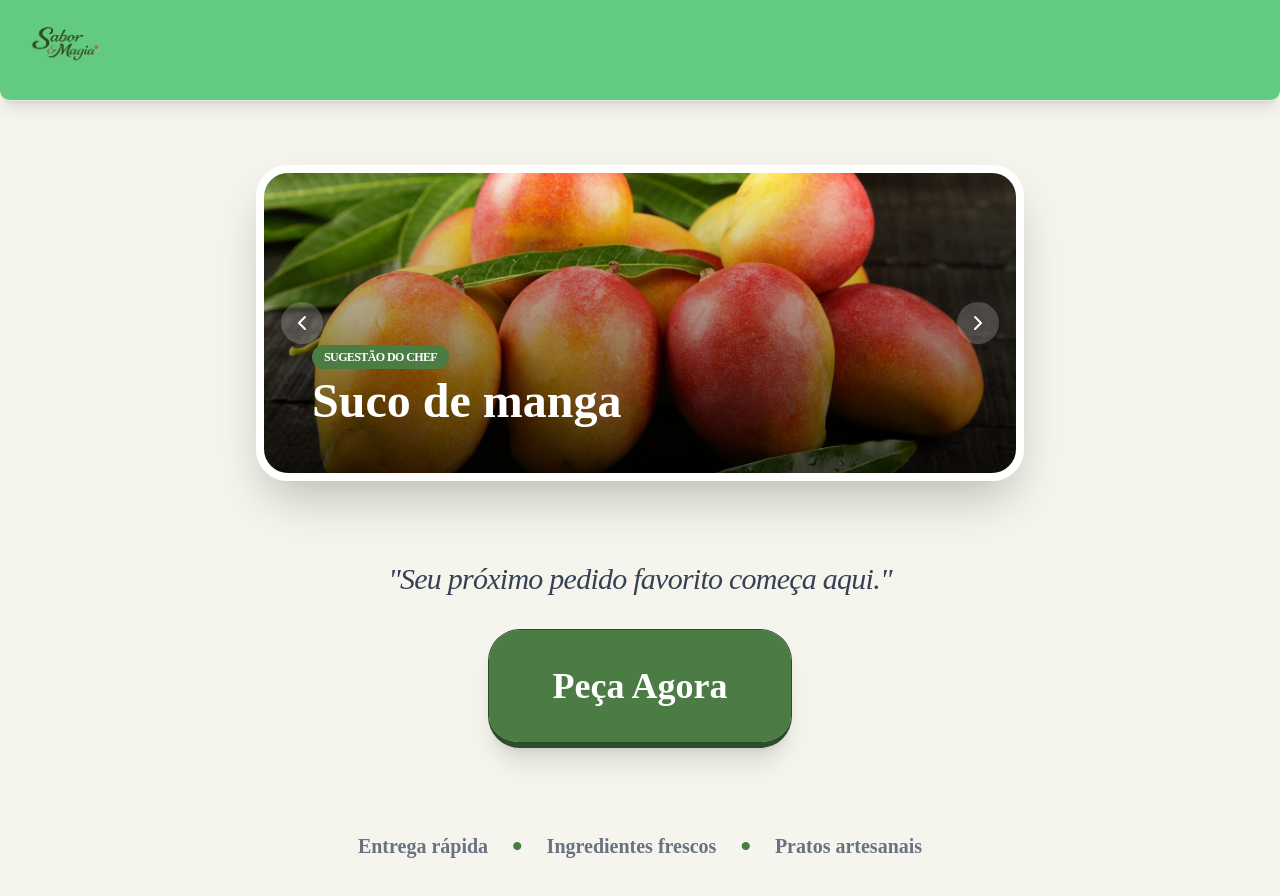
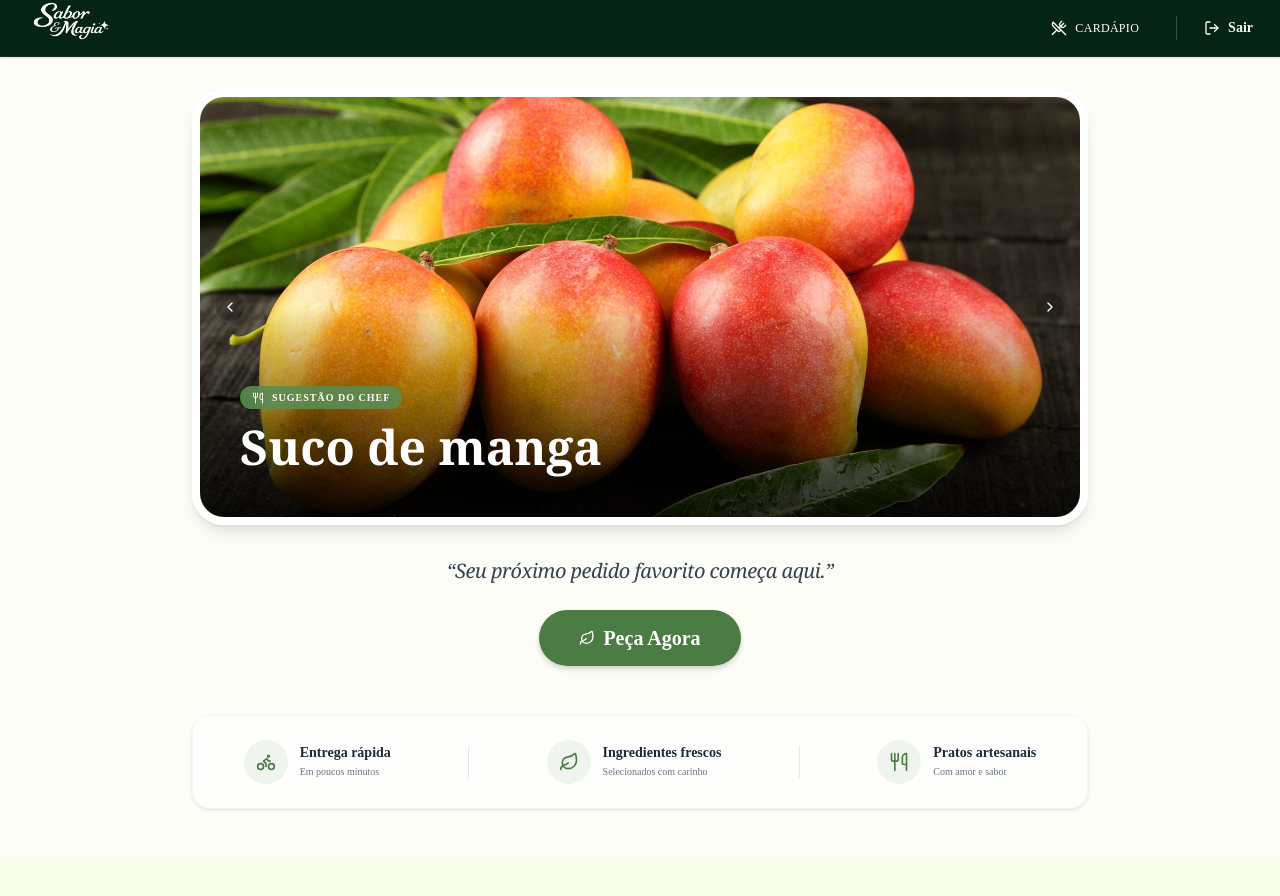
Before and after one commit to Gmbferreira/Comp-Onboarding, a Next.js app in the folder front-end/: page /landing-page in a window 1280 px wide. Shown: the top 896 px of the page. After the commit the page ends 857 px from the top, so only its background shows below. Built offline with nearby package versions, Linux system fonts and the light colour scheme.

Commit message:
DC-landing-page, DC-cardapio, landing page, navbar

```diff
--- a/front-end/app/DC-cardapio/listaCardapio.tsx
+++ b/front-end/app/DC-cardapio/listaCardapio.tsx
@@ -6,9 +6,11 @@ import { Button } from "@/components/ui/button";
 import {
   Star,
   Loader2,
-  ChevronLeft,
-  ChevronRight,
   ImageIcon,
+  LayoutGrid,
+  Soup,
+  Dessert,
+  Coffee,
 } from "lucide-react";
 import { CategoriaPrato, Prato } from "../schemas/cardapioSchemas";
 import { API_ROUTES } from "../config/api-routes";
@@ -37,15 +39,21 @@ export default function ListaCardapio() {
     carregarDados();
   }, []);
 
+  const categorias = [
+    { id: "TODOS", label: "Todos", icon: <LayoutGrid className="h-4 w-4" /> },
+    { id: "REFEICAO", label: "Pratos", icon: <Soup className="h-4 w-4" /> },
+    { id: "SOBREMESA", label: "Sobremesas", icon: <Dessert className="h-4 w-4" /> },
+    { id: "BEBIDA", label: "Bebidas", icon: <Coffee className="h-4 w-4" /> },
+  ];
+
   const pratosFiltrados =
     filtro === "TODOS"
       ? todosPratos
       : todosPratos.filter((p) => p.categoria === filtro);
 
-  const totalPaginas = Math.ceil(pratosFiltrados.length / itensPorPagina);
   const pratosExibidos = pratosFiltrados.slice(
     (paginaAtual - 1) * itensPorPagina,
-    paginaAtual * itensPorPagina,
+    paginaAtual * itensPorPagina
   );
 
   if (carregando) {
@@ -57,73 +65,65 @@ export default function ListaCardapio() {
   }
 
   return (
-    <div className="container mx-auto px-0 lg:px-4 pb-20">
-      <h1 className="text-center text-3xl lg:text-5xl font-bold py-8 lg:py-12 text-[#1a1a1a] uppercase tracking-widest">
-        Cardápio
-      </h1>
+    <div className="w-full pb-20">
+      {/* Título refinado */}
+      <div className="mb-10">
+        <h1 className="text-3xl lg:text-4xl font-serif font-bold text-gray-800 italic">
+          Nosso Cardápio
+        </h1>
+        <div className="h-1 w-20 bg-[#4A7C44] mt-2 rounded-full" />
+      </div>
 
-      <div className="flex overflow-x-auto lg:flex-wrap justify-start lg:justify-center gap-2 lg:gap-4 mb-8 lg:mb-16 pb-4 no-scrollbar">
-        {["TODOS", "REFEICAO", "SOBREMESA", "BEBIDA"].map((cat) => (
+      {/* Filtros alinhados à esquerda como no wireframe */}
+      <div className="flex overflow-x-auto gap-3 mb-12 pb-2 no-scrollbar justify-start">
+        {categorias.map((cat) => (
           <Button
-            key={cat}
+            key={cat.id}
             onClick={() => {
-              setFiltro(cat as any);
+              setFiltro(cat.id as any);
               setPaginaAtual(1);
             }}
-            variant="outline"
-            className={`rounded-full px-6 lg:px-10 py-4 lg:py-6 text-sm lg:text-lg border-none shadow-sm ${
-              filtro === cat
-                ? "bg-[#4A7C44] text-white"
-                : "bg-white text-black hover:bg-gray-100"
+            className={`rounded-full px-6 py-6 flex gap-3 items-center border-none shadow-sm transition-all duration-300 ${
+              filtro === cat.id
+                ? "bg-[#2D4A26] text-white hover:bg-[#233a1e]" // Verde escuro do wireframe
+                : "bg-white text-gray-700 hover:bg-gray-50"
             }`}
           >
-            {cat === "TODOS"
-              ? "Todos"
-              : cat === "REFEICAO"
-                ? "Pratos"
-                : cat === "SOBREMESA"
-                  ? "Sobremesas"
-                  : "Bebidas"}
+            {cat.icon}
+            <span className="font-semibold text-sm">{cat.label}</span>
           </Button>
         ))}
       </div>
 
-      <div className="grid grid-cols-1 sm:grid-cols-2 lg:grid-cols-4 gap-4 lg:gap-8">
+      {/* Grid de Pratos */}
+      <div className="grid grid-cols-1 sm:grid-cols-2 lg:grid-cols-3 xl:grid-cols-4 gap-6">
         {pratosExibidos.map((prato) => (
           <Card
             key={prato.id}
-            className="border-none shadow-md overflow-hidden bg-white rounded-3xl"
+            className="border-none shadow-sm hover:shadow-md transition-shadow overflow-hidden bg-white rounded-[2rem]"
           >
-            <div className="relative h-48 lg:h-56 w-full bg-gray-100">
-              {prato.imagem ? (
-                <img
-                  src={prato.imagem}
-                  alt={prato.nome}
-                  className="w-full h-full object-cover"
-                />
-              ) : (
-                <div className="flex h-full items-center justify-center">
-                  <ImageIcon className="text-gray-300" size={48} />
-                  {/* Importe o ImageIcon de 'lucide-react' no topo do arquivo */}
-                </div>
-              )}
-            </div>
-
-            <CardContent className="p-5">
-              <div className="flex justify-between items-start mb-2">
-                <h2 className="text-lg font-bold text-[#1a1a1a]">
-                  {prato.nome}
-                </h2>
-                <span className="font-bold text-[#4A7C44]">
+            <div className="relative h-48 w-full bg-gray-50">
+              <img
+                src={prato.imagem ?? ""}
+                alt={prato.nome ?? "Prato"}
+                className="w-full h-full object-cover"
+              />
+              <div className="absolute top-3 right-3 bg-white/90 backdrop-blur-sm px-3 py-1 rounded-full shadow-sm">
+                <span className="text-[#4A7C44] font-bold text-sm">
                   R$ {prato.preco.toFixed(2)}
                 </span>
               </div>
+            </div>
 
-              <p className="text-xs text-gray-500 mb-4 line-clamp-2">
+            <CardContent className="p-6">
+              <h2 className="text-lg font-bold text-gray-800 mb-1">
+                {prato.nome}
+              </h2>
+              <p className="text-xs text-gray-500 mb-4 line-clamp-2 leading-relaxed">
                 {prato.descricao}
               </p>
 
-              <div className="flex justify-between items-center">
+              <div className="flex justify-between items-center pt-2 border-t border-gray-50">
                 <div className="flex gap-0.5">
                   {[...Array(5)].map((_, i) => (
                     <Star
@@ -137,6 +137,9 @@ export default function ListaCardapio() {
                     />
                   ))}
                 </div>
+                <span className="text-[10px] uppercase tracking-widest text-gray-400 font-bold">
+                  {prato.categoria}
+                </span>
               </div>
             </CardContent>
           </Card>
--- a/front-end/app/DC-cardapio/page.tsx
+++ b/front-end/app/DC-cardapio/page.tsx
@@ -1,26 +1,20 @@
 "use client";
 
 import React from "react";
-import Link from "next/link";
-import { UserCircle2 } from "lucide-react";
+import Navbar from "@/components/navbar";
 import ListaCardapio from "./listaCardapio";
 
 export default function Page() {
   return (
-    <>
-      <header className="bg-[#F5F5ED] border-b p-4 lg:px-12 flex items-center justify-between">
-        <div className="text-2xl font-bold text-[#4A7C44]">Sabor&Magia</div>
+    <div className="min-h-screen bg-[#FDFDF7]">
+      {/* Navbar com a configuração solicitada */}
+      <Navbar showLogin={true} showLogout={false} />
 
-        <Link href="/usuario-login">
-          <UserCircle2 className="w-9 h-9 text-gray-600 hover:text-[#4A7C44] transition-colors" />
-        </Link>
-      </header>
-
-      <div className="min-h-screen bg-[#F5F5ED] p-4 lg:p-8">
+      <main className="p-4 lg:p-8">
         <div className="max-w-7xl mx-auto">
           <ListaCardapio />
         </div>
-      </div>
-    </>
+      </main>
+    </div>
   );
 }
--- a/front-end/app/landing-page/page.tsx
+++ b/front-end/app/landing-page/page.tsx
@@ -11,90 +11,117 @@ import {
   CarouselNext,
   CarouselPrevious,
 } from "@/components/ui/carousel";
+import { Bike, Leaf, Utensils, Sparkles, Loader2 } from "lucide-react";
 import { Prato } from "../schemas/cardapioSchemas";
 import { mockPratos } from "../mocks/cardapioMock";
 
-export default function HomePage() {
+export default function HomePageLogged() {
   const [destaques, setDestaques] = useState<Prato[]>([]);
+  const [loading, setLoading] = useState(true);
 
   useEffect(() => {
+    // Simulando o carregamento dos pratos
     const pratosSorteados = [...mockPratos]
       .sort(() => 0.5 - Math.random())
       .slice(0, 3);
+
     setDestaques(pratosSorteados);
+    setLoading(false);
   }, []);
 
   return (
-    <>
-      <Navbar />
+    <div className="min-h-screen bg-[#FDFDF7] flex flex-col font-sans">
+      {/* Navbar configurada exatamente como solicitado: Cardápio + Sair */}
+      <Navbar
+        showLogin={false}
+        showLogout={true}
+        links={[{ href: "/cardapio", title: "Cardápio" }]}
+      />
 
-      <main className="min-h-screen bg-[#F5F5ED] flex flex-col items-center pt-8 md:pt-16 px-4">
-        <div className="w-full max-w-5xl px-2 lg:px-0">
+      <main className="flex-grow flex flex-col items-center justify-center pt-4 md:pt-8 px-4 pb-12">
+
+        {/* Seção do Carrossel com verificação de carregamento */}
+        <div className="w-full max-w-4xl min-h-[250px] md:min-h-[350px] flex items-center justify-center">
+          {loading ? (
+            <Loader2 className="animate-spin text-[#4A7C44]" size={40} />
+          ) : destaques.length > 0 ? (
             <Carousel
-            className="w-full overflow-hidden rounded-[2rem] shadow-2xl border-8 border-white lg:max-w-3xl mx-auto md:max-w-xl sm:max-w-md"
+              className="w-full rounded-[2rem] shadow-lg overflow-hidden border-[8px] border-white"
               opts={{ loop: true }}
             >
               <CarouselContent>
-              {destaques.length > 0 ? (
-                destaques.map((prato) => (
+                {destaques.map((prato) => (
                   <CarouselItem key={prato.id}>
-                    <div className="relative h-[250px] sm:h-[150px] md:h-[300px] w-full">
+                    <div className="relative h-[250px] md:h-[350px] lg:h-[420px] w-full">
                       <img
-                        src={prato.imagem}
-                        alt={prato.nome}
+                        src={prato.imagem ?? ""}
+                        alt={prato.nome ?? "Prato"}
                         className="w-full h-full object-cover"
                       />
-                      <div className="absolute inset-0 bg-gradient-to-t from-black/70 to-transparent flex flex-col justify-end p-6 md:p-12 text-white">
-                        <span className="bg-[#4A7C44] w-fit px-3 py-1 rounded-full text-xs font-bold mb-2 uppercase tracking-tighter">
-                          Sugestão do Chef
+                      <div className="absolute inset-0 bg-gradient-to-t from-black/80 via-transparent to-transparent flex flex-col justify-end p-6 md:p-10">
+                        <span className="bg-[#5B8C51]/90 backdrop-blur-sm w-fit px-3 py-1 rounded-full text-[10px] font-bold mb-2 uppercase tracking-widest text-white flex items-center gap-2">
+                          <Utensils className="h-3 w-3" /> Sugestão do Chef
                         </span>
-                        <h2 className="text-2xl md:text-5xl font-bold">
+                        <h2 className="text-2xl md:text-4xl lg:text-5xl font-serif font-bold text-white leading-tight">
                           {prato.nome}
                         </h2>
                       </div>
                     </div>
                   </CarouselItem>
-                ))
+                ))}
+              </CarouselContent>
+              <CarouselPrevious className="left-4 bg-black/20 hover:bg-black/40 border-none text-white" />
+              <CarouselNext className="right-4 bg-black/20 hover:bg-black/40 border-none text-white" />
+            </Carousel>
           ) : (
-                <CarouselItem>
-                  <div className="h-[250px] sm:h-[400px] md:h-[500px] w-full bg-gray-200 animate-pulse rounded-[2rem]" />
-                </CarouselItem>
+            <div className="text-gray-400">Nenhum destaque disponível no momento.</div>
           )}
-            </CarouselContent>
-
-            <CarouselPrevious className="hidden md:flex left-6 bg-white/20 hover:bg-white/40 border-none text-white scale-150" />
-            <CarouselNext className="hidden md:flex right-6 bg-white/20 hover:bg-white/40 border-none text-white scale-150" />
-          </Carousel>
         </div>
 
-        <div className="mt-12 md:mt-20 text-center space-y-8">
-          <p className="text-xl md:text-3xl font-medium text-gray-700 tracking-tight italic">
-            "Seu próximo pedido favorito começa aqui."
+        {/* Seção de Chamada (CTA) */}
+        <div className="mt-8 text-center w-full max-w-4xl space-y-6">
+          <div className="flex items-center justify-center gap-2 text-[#4A7C44]">
+             <p className="text-base md:text-xl font-serif italic text-gray-700 tracking-tight">
+               “Seu próximo pedido favorito começa aqui.”
              </p>
+          </div>
 
           <div className="flex justify-center">
+            {/* Redireciona para o cardapio logado */}
             <Link href="/cardapio">
-              <Button className="bg-[#4A7C44] hover:bg-[#3d6638] text-white text-3xl md:text-4xl px-12 py-10 md:px-16 md:py-14 rounded-[2rem] shadow-xl transition-all hover:scale-105 active:scale-95 border-b-[6px] border-[#2d4d29] font-bold">
+              <Button className="bg-[#4A7C44] hover:bg-[#3d6638] text-white text-lg md:text-xl px-8 py-6 md:px-10 md:py-7 rounded-full shadow-md transition-all hover:scale-105 active:scale-95 flex gap-2 items-center font-semibold">
+                <Leaf className="h-5 w-5" />
                 Peça Agora
               </Button>
             </Link>
           </div>
 
-          <div className="pt-12">
-            <div className="flex flex-col md:flex-row items-center justify-center gap-2 md:gap-6 text-gray-500 font-semibold text-sm md:text-xl">
-              <span>Entrega rápida</span>
-              <span className="hidden md:inline text-[#4A7C44] text-3xl">
-                •
-              </span>
-              <span>Ingredientes frescos</span>
-              <span className="hidden md:inline text-[#4A7C44] text-3xl">
-                •
-              </span>
-              <span>Pratos artesanais</span>
+          {/* Barra de Diferenciais */}
+          <div className="pt-6 w-full">
+            <div className="bg-white/60 backdrop-blur-md rounded-2xl p-4 md:p-6 flex flex-col md:flex-row items-center justify-around gap-6 border border-gray-100 shadow-sm">
+              <FeatureItem icon={<Bike className="h-5 w-5" />} title="Entrega rápida" desc="Em poucos minutos" />
+              <div className="hidden md:block h-8 w-[1px] bg-gray-200" />
+              <FeatureItem icon={<Leaf className="h-5 w-5" />} title="Ingredientes frescos" desc="Selecionados com carinho" />
+              <div className="hidden md:block h-8 w-[1px] bg-gray-200" />
+              <FeatureItem icon={<Utensils className="h-5 w-5" />} title="Pratos artesanais" desc="Com amor e sabor" />
             </div>
           </div>
         </div>
       </main>
-    </>
+    </div>
   );
 }
+
+function FeatureItem({ icon, title, desc }: { icon: React.ReactNode, title: string, desc: string }) {
+  return (
+    <div className="flex items-center gap-3 text-left">
+      <div className="bg-[#F0F4EF] p-2 md:p-3 rounded-full text-[#4A7C44] shrink-0">
+        {icon}
+      </div>
+      <div>
+        <h4 className="font-bold text-gray-800 text-xs md:text-sm leading-none">{title}</h4>
+        <p className="text-[10px] text-gray-500 mt-1">{desc}</p>
+      </div>
+    </div>
+  );
+}
--- a/front-end/components/logoutButton.tsx
+++ b/front-end/components/logoutButton.tsx
@@ -4,15 +4,14 @@ import { useRouter } from "next/navigation";
 import { Button } from "@/components/ui/button";
 import { LogOut } from "lucide-react"; // Ícone bonitinho de saída
 import { toast } from "sonner";
+import { cn } from "@/lib/utils";
 
-export default function LogoutButton() {
+export default function LogoutButton({ isInHeader }: { isInHeader?: boolean }) {
   const router = useRouter();
 
   const handleLogout = () => {
     localStorage.removeItem("usuario");
-
     toast.success("Sessão encerrada com sucesso!");
-
     router.push("/usuario-login");
   };
 
@@ -20,7 +19,12 @@ export default function LogoutButton() {
     <Button
       variant="ghost"
       onClick={handleLogout}
-      className="text-red-600 hover:text-red-700 hover:bg-red-50 flex gap-2 items-center font-semibold"
+      className={cn(
+        "flex gap-2 items-center font-semibold transition-colors",
+        isInHeader
+          ? "text-white hover:bg-white/10 hover:text-red-400"
+          : "text-red-600 hover:text-red-700 hover:bg-red-50"
+      )}
     >
       <LogOut className="h-4 w-4" />
       Sair
--- a/front-end/components/navbar.tsx
+++ b/front-end/components/navbar.tsx
@@ -1,7 +1,8 @@
+// Navbar.tsx
 "use client";
 
 import { cn } from "@/lib/utils";
-import { MenuIcon } from "lucide-react";
+import { MenuIcon, UtensilsCrossed, ClipboardList, Heart, User } from "lucide-react";
 import Link from "next/link";
 import React, { useEffect, useState } from "react";
 import { Button } from "./ui/button";
@@ -12,12 +13,25 @@ import LogoutButton from "./logoutButton";
 
 export type NavbarLink = { href: string; title: string };
 
+const getIcon = (title: string) => {
+  switch (title.toLowerCase()) {
+    case "cardápio": return <UtensilsCrossed className="h-4 w-4" />;
+    case "meus pedidos": return <ClipboardList className="h-4 w-4" />;
+    case "favoritos": return <Heart className="h-4 w-4" />;
+    default: return null;
+  }
+};
+
 export default function Navbar({
   links,
   className,
+  showLogin = false,  // Controla o botão "Entrar"
+  showLogout = false, // Controla o botão "Sair"
 }: {
   links?: NavbarLink[];
   className?: string;
+  showLogin?: boolean;
+  showLogout?: boolean;
 }) {
   const [isMounted, setIsMounted] = useState(false);
 
@@ -26,79 +40,79 @@ export default function Navbar({
   }, []);
 
   return (
-    <header
-      className={cn(
-        "sticky top-0 z-50 w-full border-border/40 bg-background/95 text-xl backdrop-blur supports-[backdrop-filter]:bg-background/60",
-        className,
-      )}
-    >
-      <div className="mx-auto w-full bg-card/60 pt-0 border-b rounded-b-lg shadow-lg">
-        <div className="mx-auto flex max-w-screen-xl items-center justify-between px-4">
-          <Link href="/landing-page">
+    <header className={cn("sticky top-0 z-50 w-full shadow-sm", className)}>
+      <div className="w-full bg-[#062415] text-white py-1 px-4 border-b border-white/5">
+        <div className="mx-auto flex max-w-screen-xl items-center justify-between h-12">
+
+          <Link href="/landing-page" className="flex items-center">
             <Image
               src={logo}
               alt="Logo Sabor e Magia"
-              width={100}
-              height={100}
-              className="cursor-pointer"
+              width={110}
+              height={35}
+              className="cursor-pointer brightness-0 invert object-contain"
             />
           </Link>
 
-          {/* Desktop Navigation */}
           <nav className="hidden md:flex items-center gap-4">
             {links && links.length > 0 && (
-              <ul className="flex items-center gap-2">
+              <ul className="flex items-center gap-1">
                 {links.map((link, i) => (
                   <li key={`NavbarLink-${i}`}>
                     <Button
-                      className="h-full max-w-32 text-wrap text-center"
+                      variant="ghost"
                       asChild
-                      variant={"ghost"}
+                      className="text-white hover:bg-white/10 hover:text-white flex gap-2 items-center rounded-full px-3 h-8"
                     >
-                      <Link href={link.href}>{link.title}</Link>
+                      <Link href={link.href}>
+                        {getIcon(link.title)}
+                        <span className="font-medium text-xs uppercase tracking-wide">{link.title}</span>
+                      </Link>
                     </Button>
                   </li>
                 ))}
               </ul>
             )}
 
-            {isMounted && links && <LogoutButton />}
+            {/* Divisor e botões condicionais */}
+            {isMounted && (showLogin || showLogout) && (
+              <div className="flex items-center gap-2 ml-2 border-l border-white/20 pl-4 h-6">
+                {showLogin && (
+                  <Button variant="ghost" asChild className="text-white hover:bg-white/10 h-8 px-3 gap-2">
+                    <Link href="/usuario-login">
+                      <User className="h-4 w-4" />
+                      <span className="text-xs font-semibold">Entrar</span>
+                    </Link>
+                  </Button>
+                )}
+
+                {showLogin && showLogout && <div className="h-4 w-[1px] bg-white/20" />}
+
+                {showLogout && <LogoutButton isInHeader />}
+              </div>
+            )}
           </nav>
 
-          {/* Mobile Navigation */}
-
-          {isMounted && links && links.length > 0 && (
           <nav className="md:hidden">
             <Sheet>
               <SheetTrigger asChild>
-                  <Button variant="outline" size={"icon"}>
-                    <MenuIcon />
+                <Button variant="ghost" size="sm" className="text-white">
+                  <MenuIcon className="h-5 w-5" />
                 </Button>
               </SheetTrigger>
-                <SheetContent>
-                  <div className="flex flex-col h-full py-6">
-                    <ul className="grid items-center gap-4 flex-grow">
-                      {links.map((link, i) => (
-                        <li key={`NavbarLink-mobile-${i}`}>
-                          <Button
-                            className="h-full w-full text-center text-xl"
-                            asChild
-                            variant={"ghost"}
-                          >
-                            <Link href={link.href}>{link.title}</Link>
-                          </Button>
-                        </li>
-                      ))}
-                    </ul>
-
-                    <div className="border-t pt-4">
-                      <LogoutButton />
-                    </div>
+              <SheetContent side="right" className="bg-[#062415] text-white border-white/10">
+                <div className="flex flex-col gap-4 mt-8">
+                   {/* Links do menu mobile aqui... */}
+                   {showLogin && (
+                     <Link href="/usuario-login" className="flex items-center gap-2 p-2">
+                       <User className="h-5 w-5" /> Entrar
+                     </Link>
+                   )}
+                   {showLogout && <LogoutButton />}
                 </div>
               </SheetContent>
             </Sheet>
           </nav>
-          )}
         </div>
       </div>
     </header>
```
Lines whose indentation alone changed are shown as unchanged.
